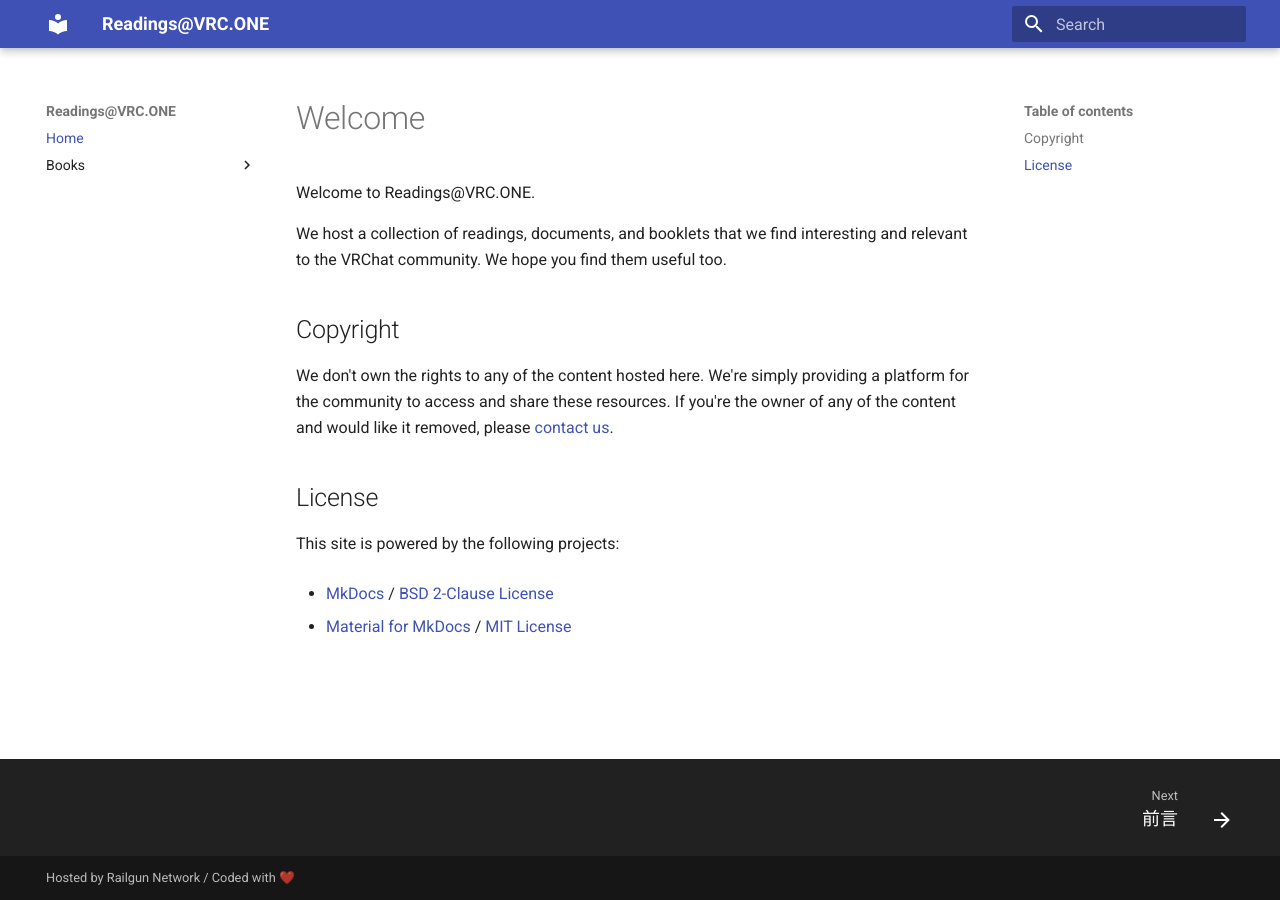
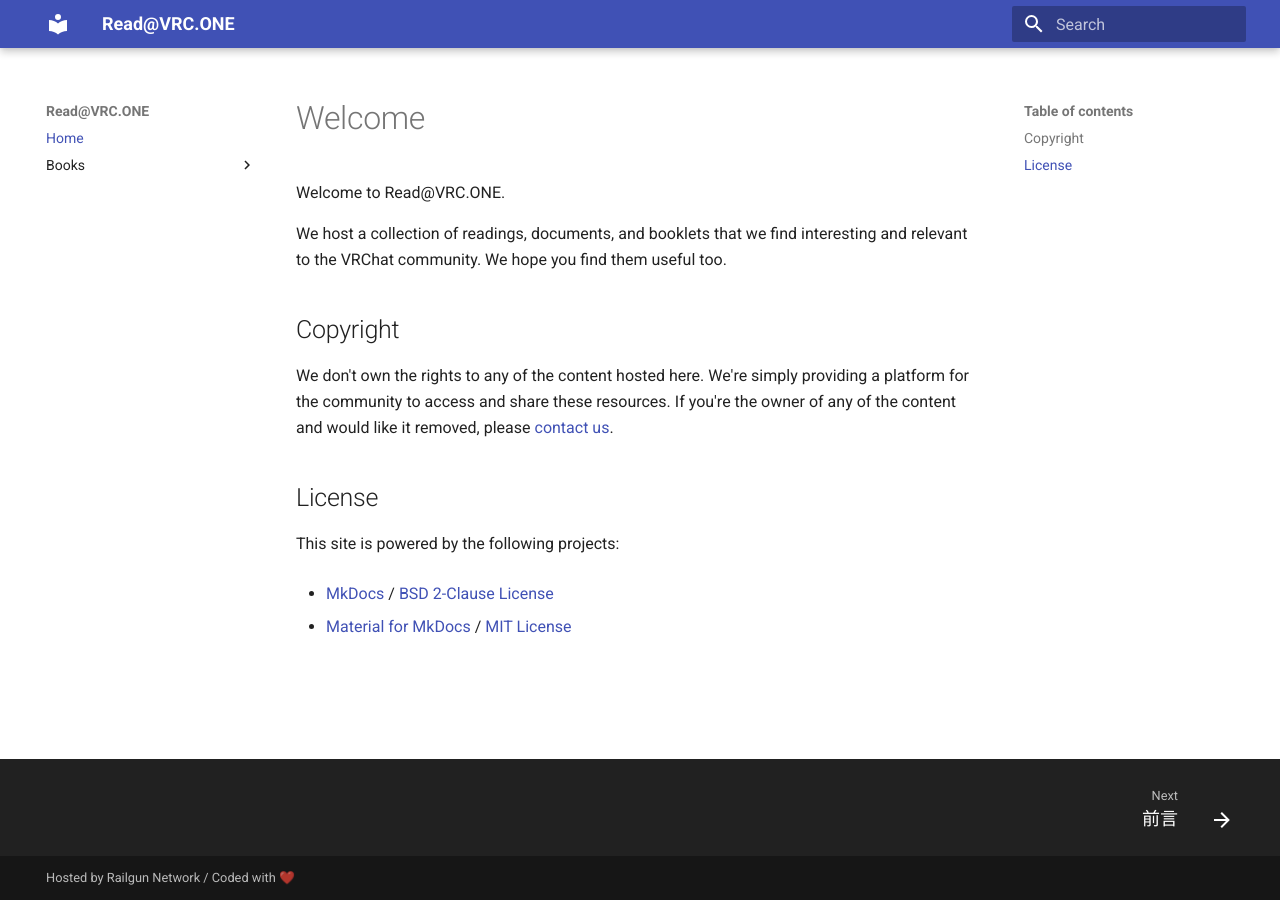
Before and after one commit to vrc-one/read.vrc.one, an MkDocs documentation site: the page built from docs/index.md, in a window 1280 px wide. Built offline with MkDocs 1.6.1 and Material for MkDocs 9.7.7, drawn with Linux system fonts in a browser that asks for light colours.

Commit message:
chore: update site title

```diff
--- a/docs/index.md
+++ b/docs/index.md
@@ -1,6 +1,6 @@
 # Welcome
 
-Welcome to Readings@VRC.ONE.
+Welcome to Read@VRC.ONE.
 
 We host a collection of readings, documents, and booklets that we find interesting and relevant to the VRChat community. We hope you find them useful too.
 
--- a/mkdocs.yml
+++ b/mkdocs.yml
@@ -1,4 +1,4 @@
-site_name: Readings@VRC.ONE
+site_name: Read@VRC.ONE
 site_url: http://localhost:8000
 theme:
   name: material
@@ -11,6 +11,6 @@ extra:
 nav:
   - Home: index.md
   - Books:
-    - 《EJIN酱的How to Just ~ 从零开始的虚拟瑟瑟 ~》:
+    - 《EJIN酱的How to Just ～从零开始的虚拟瑟瑟～》:
       - 前言: books/ejin-how-to-just/preface.md
       - 第一章: books/ejin-how-to-just/chapter-1.md
```
Also changed, not shown: README.md (+15 -0 lines).
